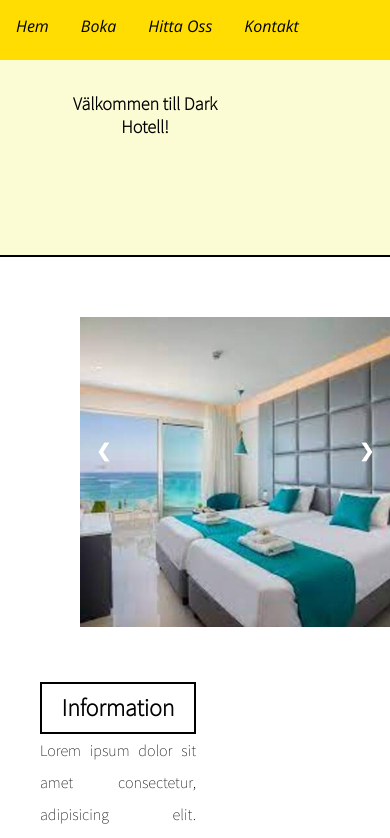
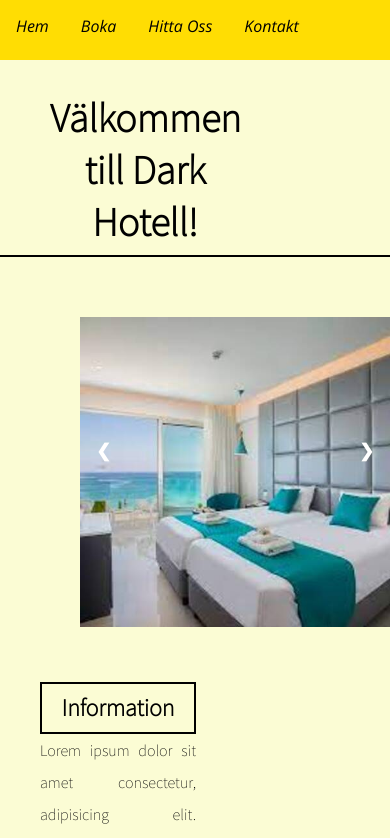
Before and after one commit to Zaidal04/hotell-sida, a plain HTML site: page index.html in a window 390 px wide. Shown: the top 838 px of the page. Drawn offline with nearby package versions, Linux system fonts and the light colour scheme.

Commit message:
Update styles.css

```diff
--- a/styles.css
+++ b/styles.css
@@ -257,7 +257,7 @@
     }
 
     #välkommen h1 {
-      font-size: large;
+      font-size: 2.5rem;
       margin-right: 100px;
       text-align: center;
     }
@@ -265,7 +265,7 @@
     #info {
       display: flex;
       flex-direction: column;
-      background-color: white;
+      background-color: RGB(251, 252, 212);
     }
 
     .left {
@@ -331,4 +331,3 @@
     footer {
       margin-left: auto;
     }
-  }
```
